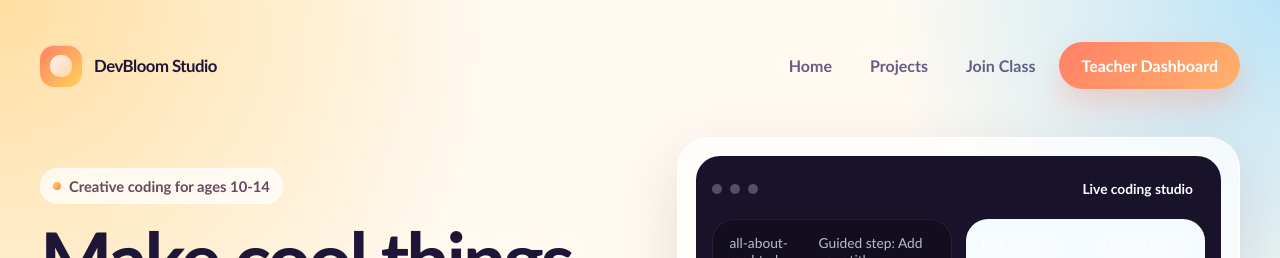
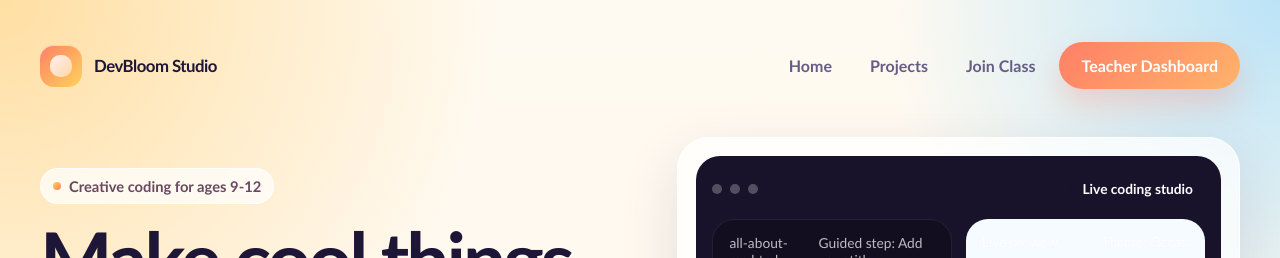
Before and after one commit to dasha-dotcom/devbloomStudio, a Next.js app: page / in a window 1280 px wide. Shown: the top 258 px of the page. Built offline with nearby package versions, Linux system fonts and the light colour scheme.

Commit message:
Slight README changes and age adjustment on the home screen

```diff
--- a/app/page.tsx
+++ b/app/page.tsx
@@ -10,7 +10,7 @@ export default function LandingPage() {
     <AppShell>
       <section className="hero">
         <div>
-          <span className="eyebrow">Creative coding for ages 10-14</span>
+          <span className="eyebrow">Creative coding for ages 9-12</span>
           <h1>Make cool things with real code.</h1>
           <p>
             DevBloom Studio helps kids build creative projects step by step. You
```
Also changed, not shown: 1 other file (tests, documents, lock files or other folders).
